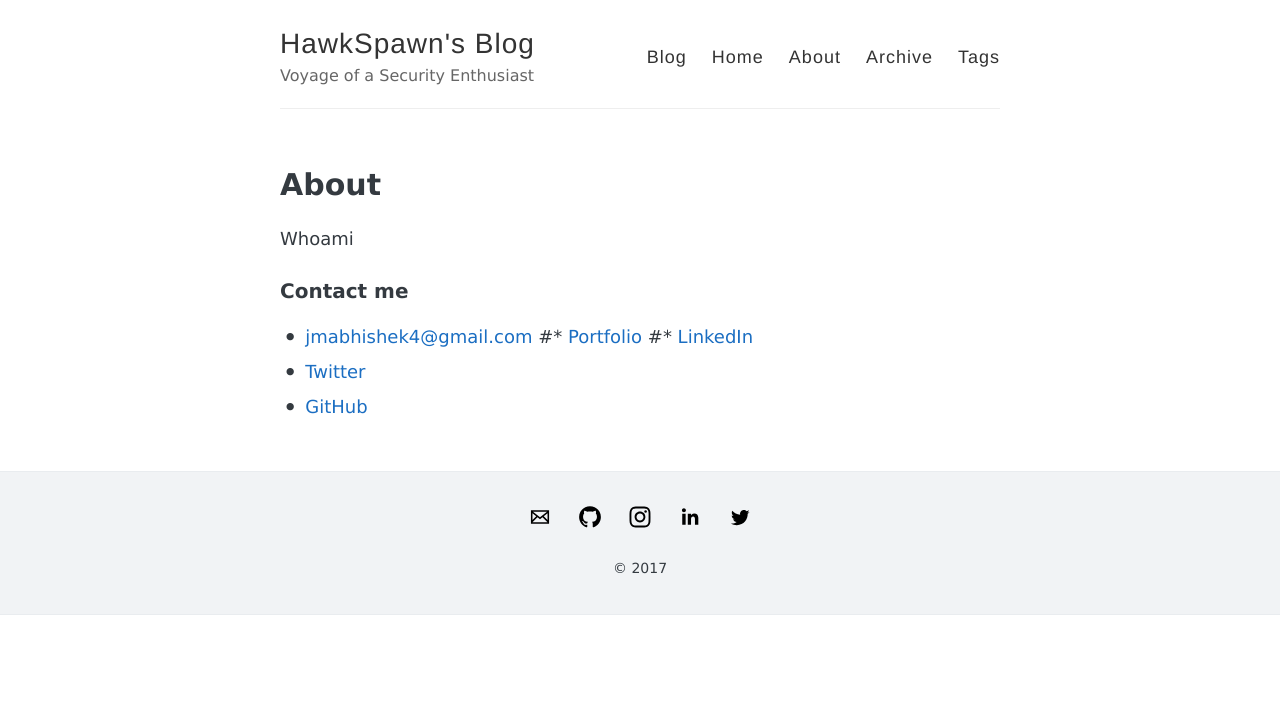
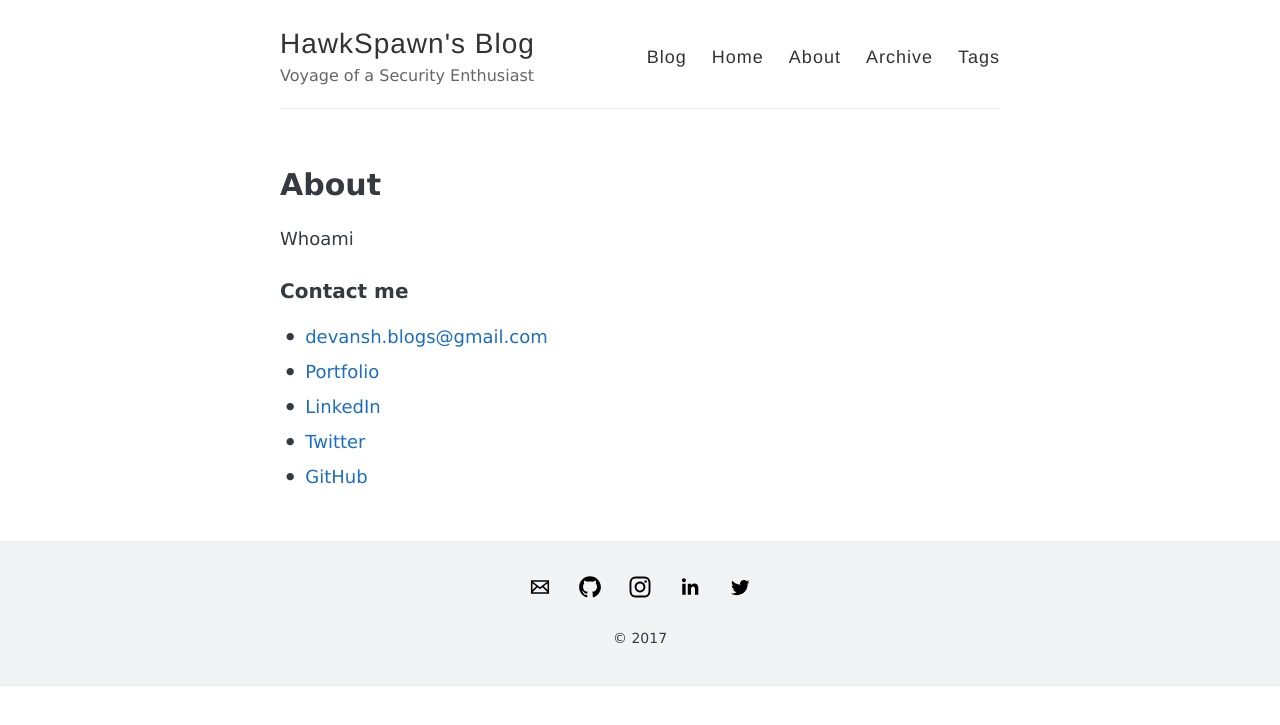
Before and after one commit to devanshdubey/devanshdubey.github.io, a Jekyll site: the page built from about.md, in a window 1280 px wide. Shown: the top 725 px of the page. Built offline with Jekyll 4.4.1, drawn with Linux system fonts in a browser that asks for light colours.

Commit message:
Update about.md

```diff
--- a/about.md
+++ b/about.md
@@ -8,8 +8,8 @@ Whoami
 
 ### Contact me
 
-* [jmabhishek4@gmail.com](mailto:devansh.blogs@gmail.com)
-#* [Portfolio](https://www.hawkspawn.com)
-#* [LinkedIn]()
+* [devansh.blogs@gmail.com](mailto:devansh.blogs@gmail.com)
+* [Portfolio](https://devanshdubey.com)
+* [LinkedIn](https://www.linkedin.com/in/devansh-dubey-18abaa153/)
 * [Twitter](https://twitter.com/devanshdubey97)
 * [GitHub](https://github.com/devanshdubey)
```
